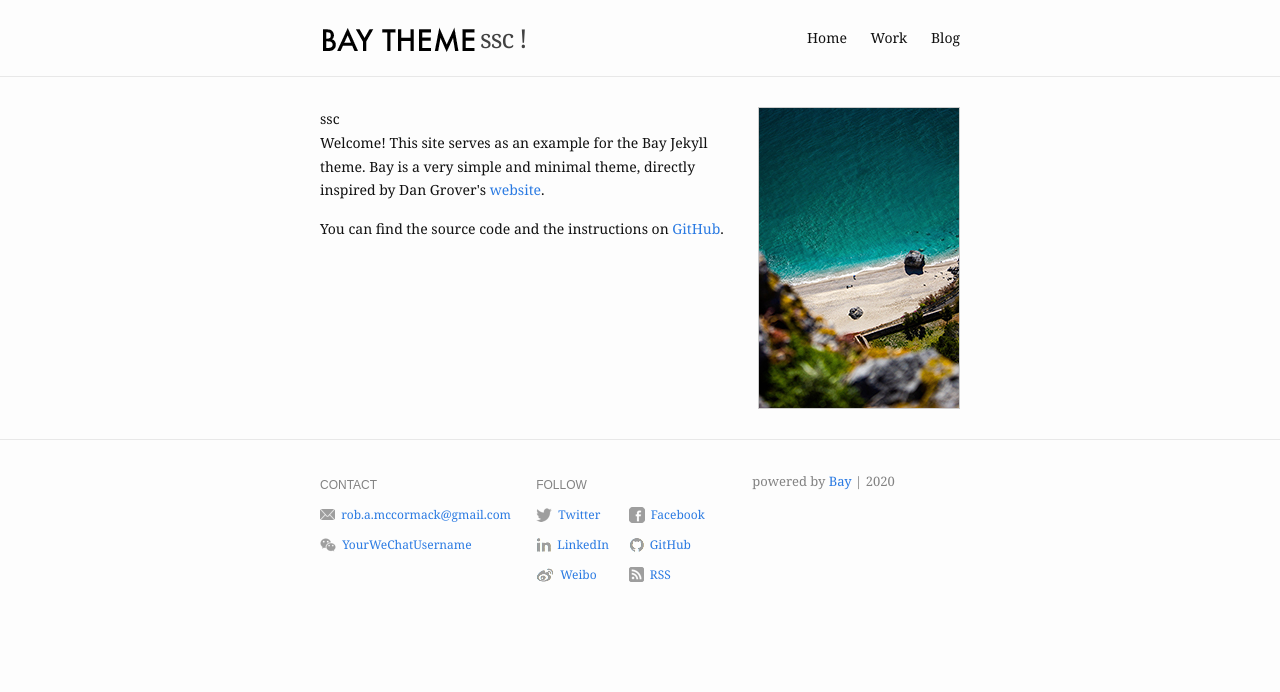
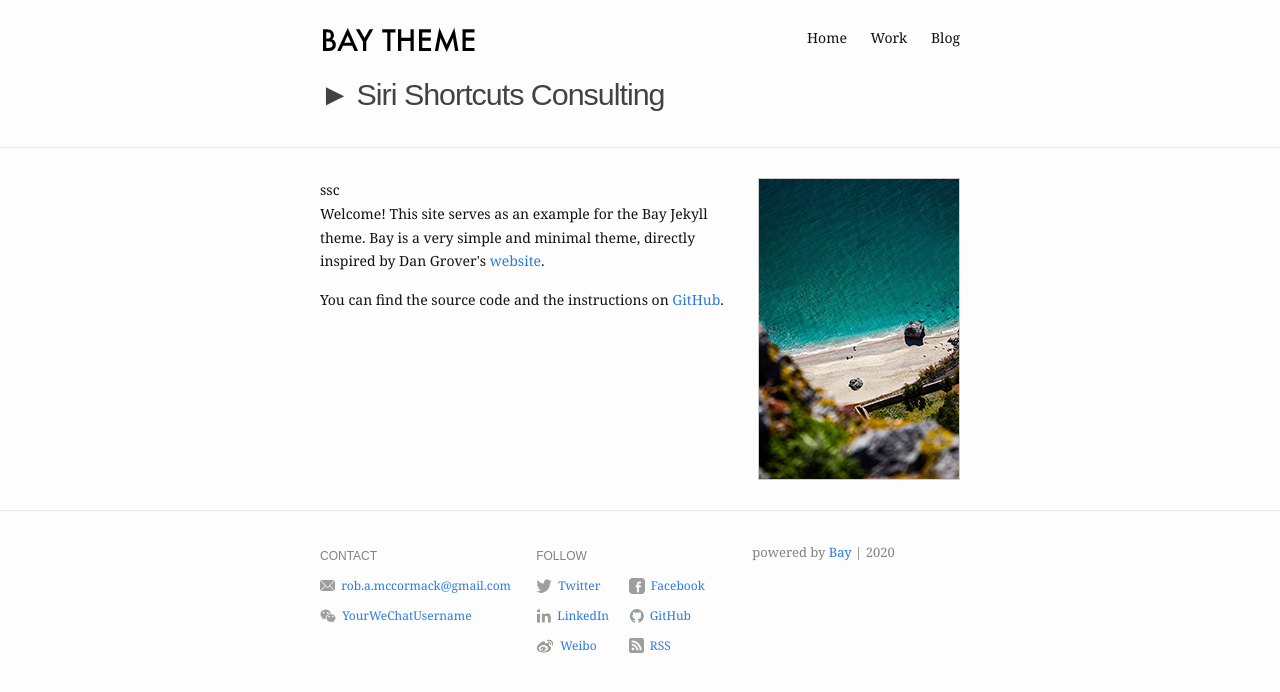
Before and after one commit to Rob-McCormack/ssc, a Jekyll site: the page built from docs/index.md, in a window 1280 px wide. Shown: the top 692 px of the page. Built offline with Jekyll 4.4.1, drawn with Linux system fonts in a browser that asks for light colours.

Commit message:
added ►

```diff
--- a/docs/_includes/header.html
+++ b/docs/_includes/header.html
@@ -1,7 +1,7 @@
 <header class="site-header">
   <div class="wrapper">
     <a class="site-title" href="{{ "" | prepend: site.baseurl | prepend: site.url }}/">
-      <img src="{{ "/assets/img/title.png" | absolute_url }}" alt="{{ site.title }}" />ssc !
+      <img src="{{ "/assets/img/title.png" | absolute_url }}" alt="{{ site.title }}" /><h3>► Siri Shortcuts Consulting</h3>
     </a>
 
     <nav class="site-nav">
```
